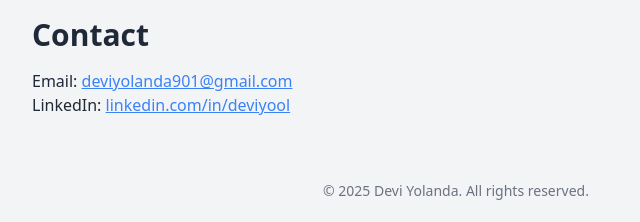
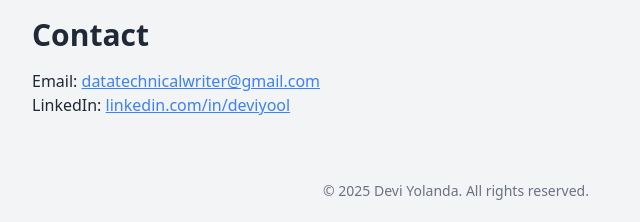
Before and after one commit to good-pastel/dy-resume, a plain HTML site: page index.html in a window 1280 px wide. Shown: the part 2365-2587 px from the top of the page, 184-824 px from the left. Drawn offline with nearby package versions, Linux system fonts and the light colour scheme.

Commit message:
ganti email

```diff
--- a/index.html
+++ b/index.html
@@ -229,7 +229,7 @@
 
       <h2 class="text-3xl font-semibold mb-4">Contact</h2>
 
-      <p>Email: <a href="mailto:emailanda@gmail.com" class="text-blue-500 underline">deviyolanda901@gmail.com</a></p>
+      <p>Email: <a href="mailto:emailanda@gmail.com" class="text-blue-500 underline">datatechnicalwriter@gmail.com</a></p>
 
       <p>LinkedIn: <a href="https://linkedin.com/in/deviyool" target="_blank" class="text-blue-500 underline">linkedin.com/in/deviyool</a></p>
 
```
